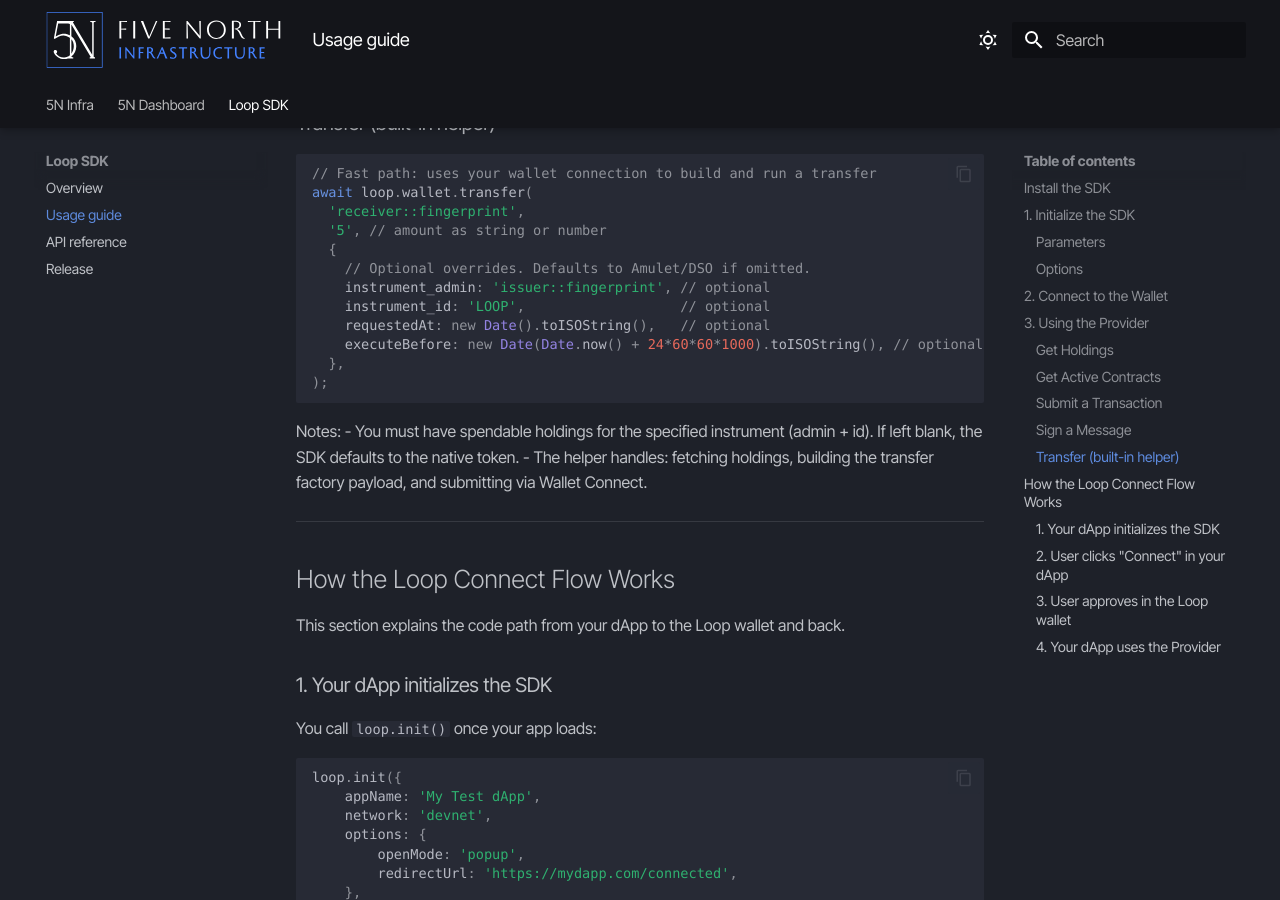
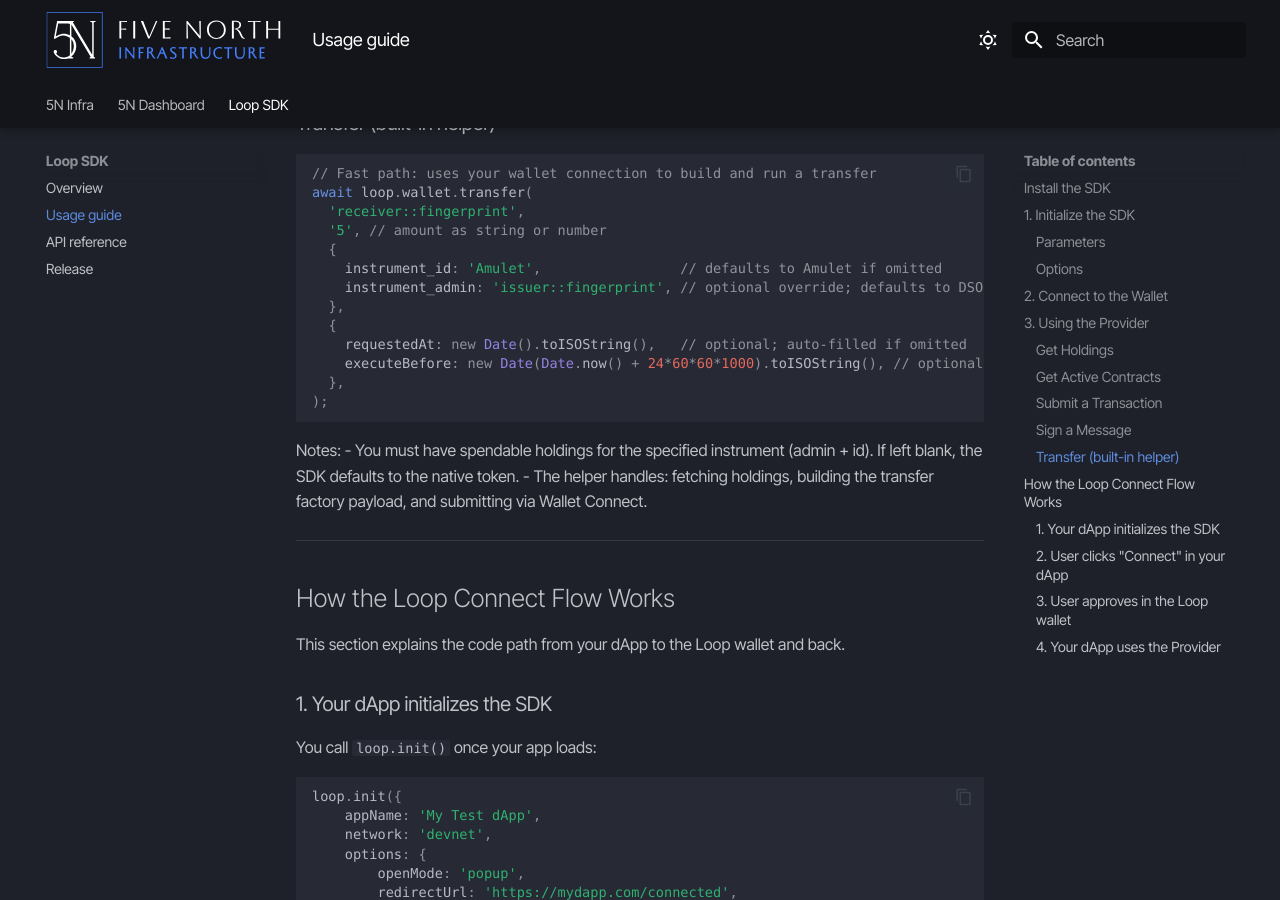
Before and after one commit to fivenorth-io/docs, an MkDocs documentation site: the page built from docs/loop-sdk/usage.md, in a window 1280 px wide and 900 px high, scrolled down 3417 px. Built offline with MkDocs 1.6.1 and Material for MkDocs 9.7.7, drawn with Linux system fonts in a browser that asks for light colours; some web fonts are replaced.

Commit message:
update instrument

```diff
--- a/docs/loop-sdk/usage.md
+++ b/docs/loop-sdk/usage.md
@@ -166,10 +166,11 @@
   'receiver::fingerprint',
   '5', // amount as string or number
   {
-    // Optional overrides. Defaults to Amulet/DSO if omitted.
-    instrument_admin: 'issuer::fingerprint', // optional
-    instrument_id: 'LOOP',                   // optional
-    requestedAt: new Date().toISOString(),   // optional
+    instrument_id: 'Amulet',                 // defaults to Amulet if omitted
+    instrument_admin: 'issuer::fingerprint', // optional override; defaults to DSO/Amulet
+  },
+  {
+    requestedAt: new Date().toISOString(),   // optional; auto-filled if omitted
     executeBefore: new Date(Date.now() + 24*60*60*1000).toISOString(), // optional
   },
 );
```
